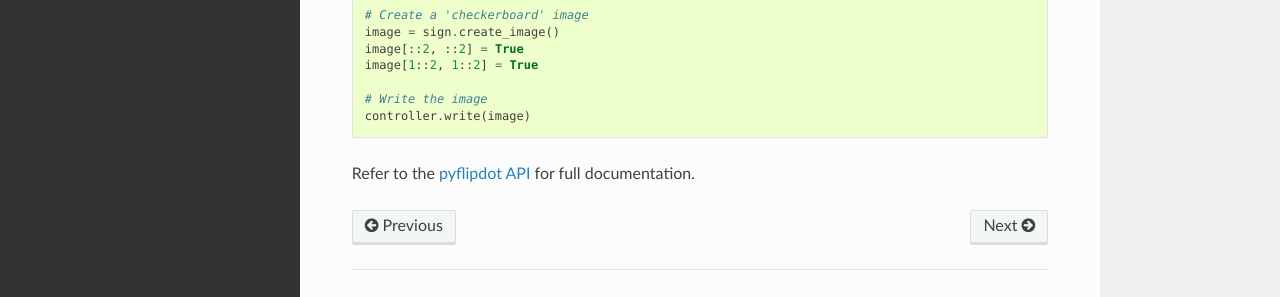
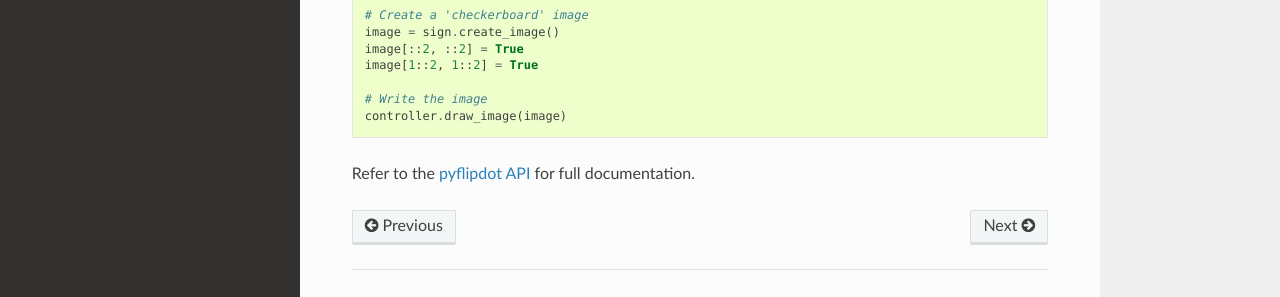
Before and after one commit to briggySmalls/pyflipdot, a Sphinx documentation site: the page built from docs/usage.rst, in a window 1280 px wide and 1005 px high. Shown: the part 631-928 px from the top of the window. Built offline with Sphinx 7.4.7 and the Read the Docs theme 2.0.0, drawn with Linux system fonts in a browser that asks for light colours.

Commit message:
Update docs to correctly reflect new API

```diff
--- a/docs/usage.rst
+++ b/docs/usage.rst
@@ -32,6 +32,6 @@ Once you've confirmed this is working, you'll want to send specific images to a
     image[1::2, 1::2] = True
 
     # Write the image
-    controller.write(image)
+    controller.draw_image(image)
 
 Refer to the :ref:`api` for full documentation.
```
